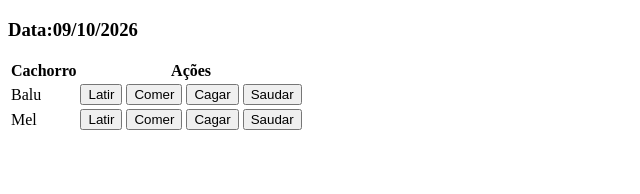
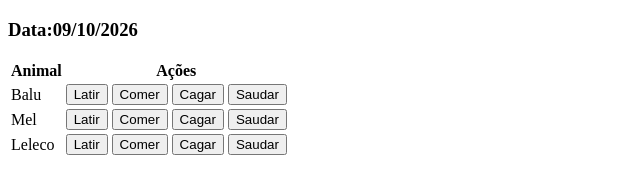
Before and after one commit to LuckyAether/design-web, a plain HTML site: page index.html in a window 1280 px wide. Shown: the whole page, without its empty margins (0-640 px from the left). Drawn offline with Linux system fonts and the light colour scheme.

Commit message:
thank you 2

```diff
--- a/index.html
+++ b/index.html
@@ -9,13 +9,13 @@
     <h3>Data:09/10/2026</h3>
     <table>
         <tr>
-            <th>Cachorro</th>
+            <th>Animal</th>
             <th>Ações</th>
         </tr>
         <tr>
             <td>Balu</td>
             <td>
-                <button onclick="balu.latir();">Latir</button>
+                <button onclick="balu.falar();">Latir</button>
                 <button onclick="balu.comer(0.5);">Comer</button>
                 <button onclick="balu.cagar(0.3);">Cagar</button>
                 <button onclick="balu.saudar();">Saudar</button>
@@ -24,13 +24,22 @@
         <tr>
             <td>Mel</td>
             <td>
-                <button onclick="mel.latir();">Latir</button>
+                <button onclick="mel.falar();">Latir</button>
                 <button onclick="mel.comer(0.5);">Comer</button>
                 <button onclick="mel.cagar(0.3);">Cagar</button>
                 <button onclick="mel.saudar();">Saudar</button>
             </td>
         </tr>
+         <tr>
+            <td>Leleco</td>
+            <td>
+                <button onclick="leleco.falar();">Latir</button>
+                <button onclick="leleco.comer(0.05);">Comer</button>
+                <button onclick="leleco.cagar(0.01);">Cagar</button>
+                <button onclick="leleco.saudar();">Saudar</button>
+            </td>
+        </tr>
     </table>
-    <script src="./js/app1.js" defer></script>
+    <script src="./script/app2.js" defer></script>
 </body>
 </html>
--- a/script/app2.js
+++ b/script/app2.js
@@ -33,7 +33,23 @@
     falar(){
         alert("au!au!");
     }
+    saudar(){
+        let msg = super().saudar();
+        msg = msg +"\nSou um cachorro!";
+        alert(msg);
+    }
+}
+
+class Passaro extends Animal{
+    constructor(n, c="desconhecido", a=0.0, p=0, r="Vira-lata"){
+        super(n,c,a,p,r);
+    }
+    falar(){
+        alert("fiu!fiu!");
+    }
+
 }
 
 const balu = new Animal("Balu Brasil");
 const mel = new Animal("Mel", "Amarelo", 1.10, 45, "Labrador");
+const leleco = new Passaro("Leleco Brasil", r="Papagaio");
```
